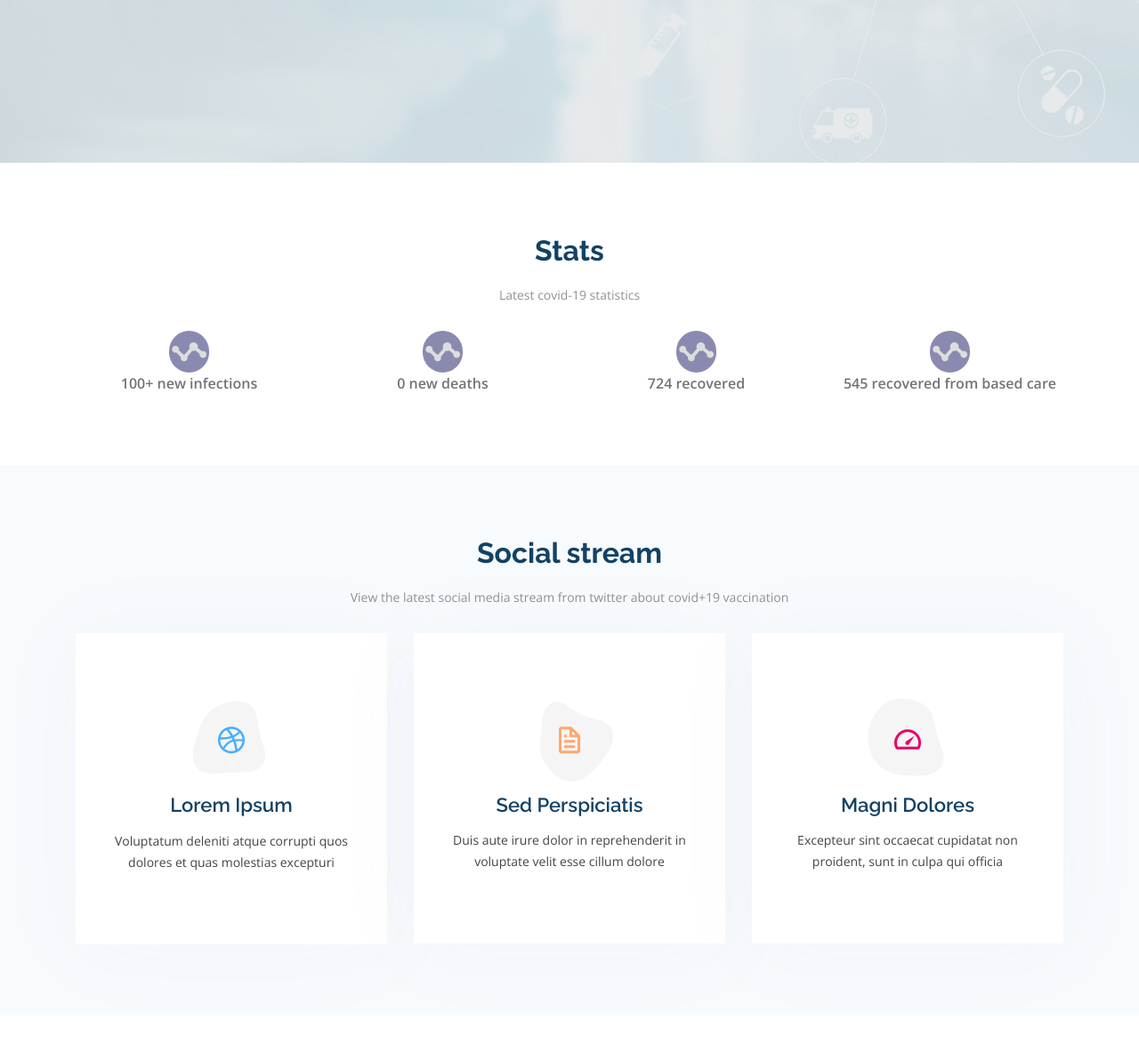
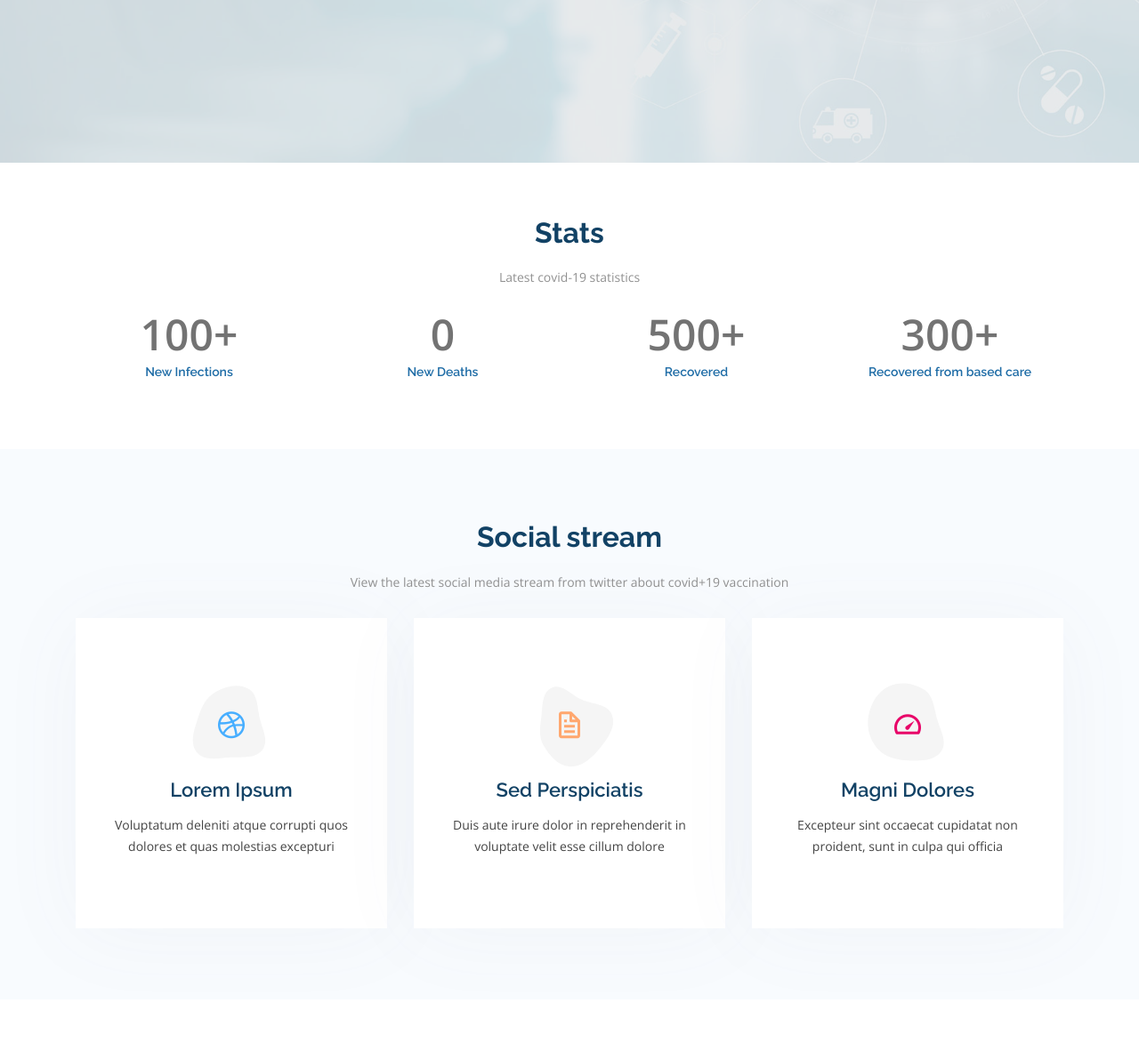
Before and after one commit to 501code/Covid19VaccinationCentersKenya, a Django app: page / in a window 1280 px wide. Shown: the part 617-1799 px from the top of the page at 89% size. Run offline with Django 3.2, Linux system fonts and the light colour scheme; some libraries are stand-ins or nearby versions.

Commit message:
update stats

```diff
--- a/landingpage/templates/landingpage/partials/stats.html
+++ b/landingpage/templates/landingpage/partials/stats.html
@@ -1,5 +1,5 @@
 <!-- ======= Stats Section ======= -->
-<section id="stats" class="about">
+<section id="stats" class="counts">
     <div class="container">
 
         <div class="section-title">
@@ -7,29 +7,33 @@
             <p>Latest covid-19 statistics </p>
         </div>
 
-        <div class="row content stats">
-            <div class="col-lg-3 col-sm-6 text-center">
-                <div class="icon">
-                    <i class='bx bx-stats bg-red'></i>
-                </div> <span>100+ new infections</span>
+        <div class="row justify-content-end">
+            <div class="col-lg-3 col-md-5 col-6 d-md-flex align-items-md-stretch">
+                <div class="count-box">
+                    <span>100+</span>
+                    <p>New Infections</p>
+                </div>
             </div>
 
-            <div class="col-lg-3 col-sm-6 text-center">
-                <div class="icon">
-                    <i class='bx bx-stats'></i>
-                </div> <span>0 new deaths</span>
+            <div class="col-lg-3 col-md-5 col-6 d-md-flex align-items-md-stretch">
+                <div class="count-box">
+                    <span>0</span>
+                    <p>New Deaths</p>
+                </div>
             </div>
 
-            <div class="col-lg-3 col-sm-6 text-center">
-                <div class="icon">
-                    <i class='bx bx-stats'></i>
-                </div> <span>724 recovered</span>
+            <div class="col-lg-3 col-md-5 col-6 d-md-flex align-items-md-stretch">
+                <div class="count-box">
+                    <span>500+</span>
+                    <p>Recovered</p>
+                </div>
             </div>
 
-            <div class="col-lg-3 col-sm-6 text-center">
-                <div class="icon">
-                    <i class='bx bx-stats'></i>
-                </div> <span>545 recovered from based care</span>
+            <div class="col-lg-3 col-md-5 col-6 d-md-flex align-items-md-stretch">
+                <div class="count-box">
+                    <span>300+</span>
+                    <p>Recovered from based care</p>
+                </div>
             </div>
         </div>
     </div>
```
